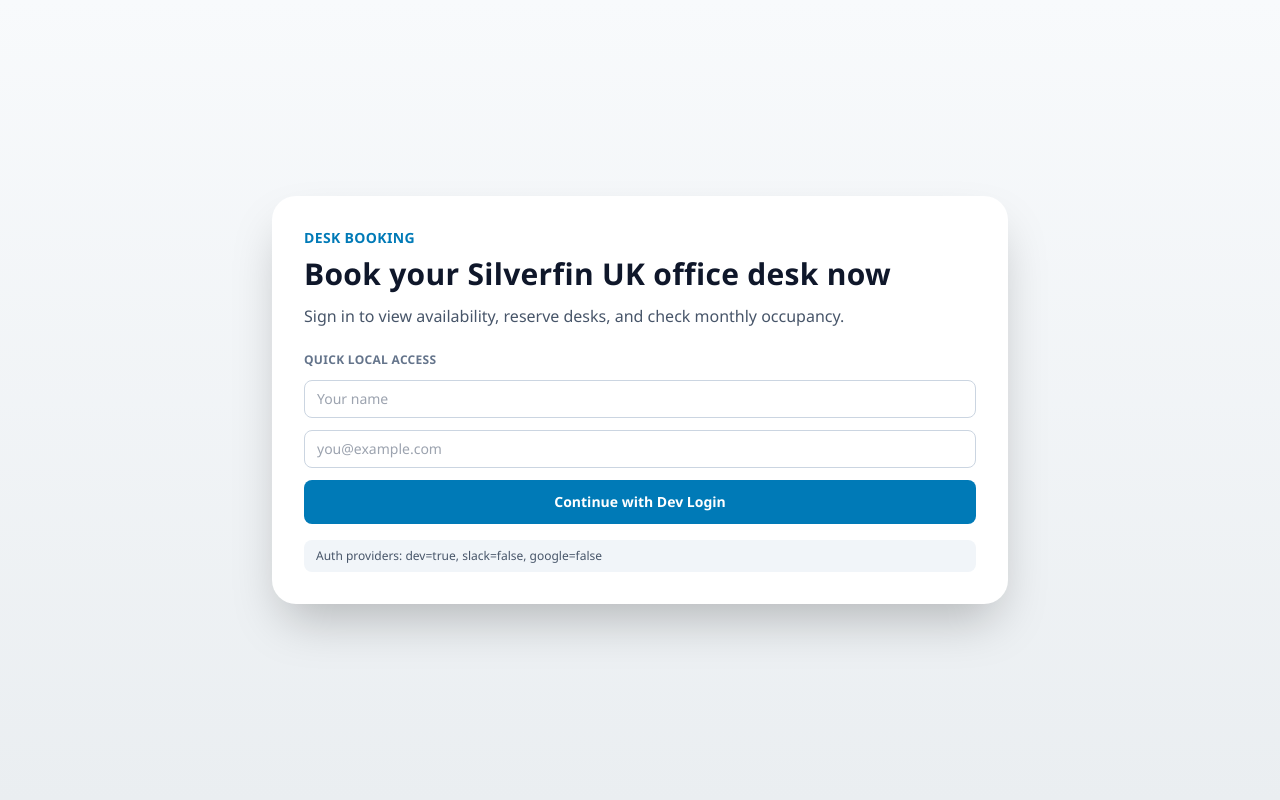
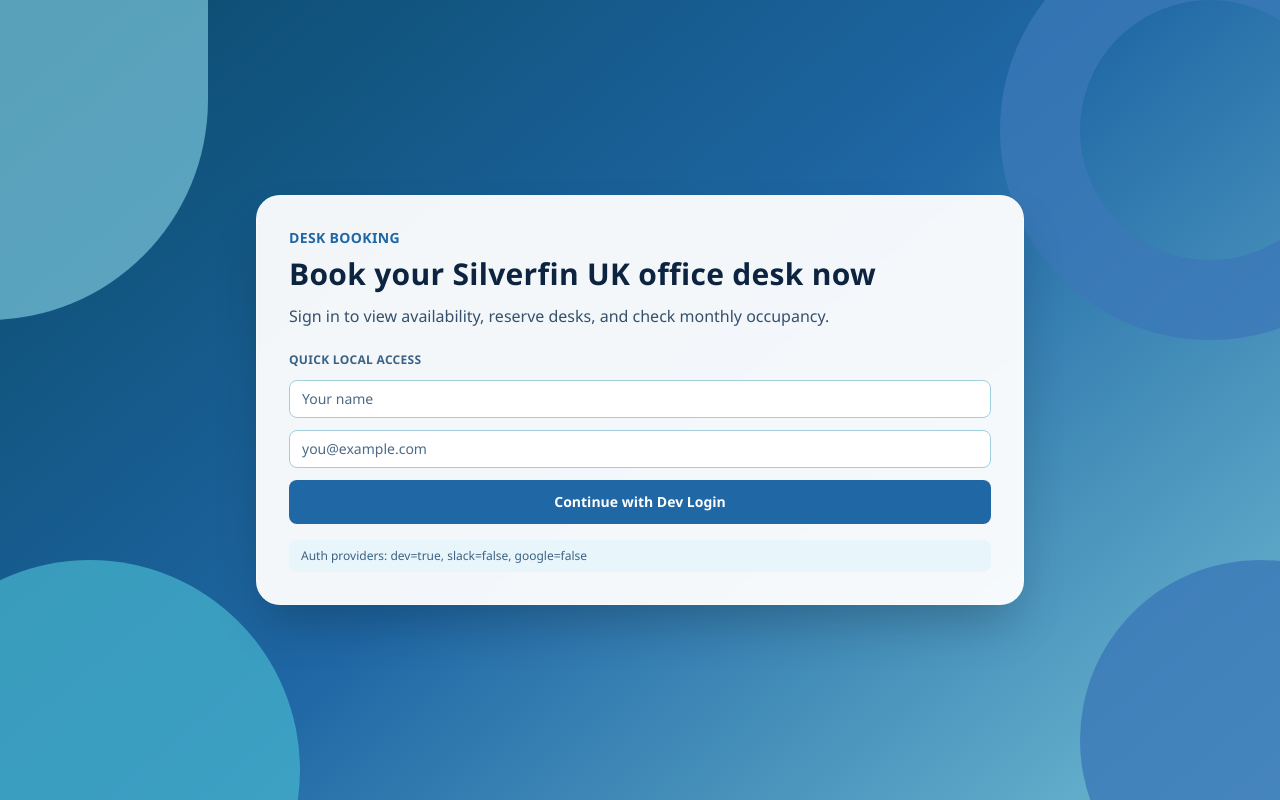
Before and after one commit to jackvoller/desk_booking, a React (Vite) app in the folder client/: page / in a window 1280 px wide. Built offline with nearby package versions, Linux system fonts and the light colour scheme; no server answers.

Commit message:
Update login screen branding

```diff
--- a/client/src/App.jsx
+++ b/client/src/App.jsx
@@ -304,24 +304,32 @@
 
   if (!user) {
     return (
-      <main className="mx-auto flex min-h-screen w-full max-w-3xl items-center px-4">
-        <section className="w-full rounded-3xl bg-white p-8 shadow-2xl">
-          <p className="text-sm font-semibold uppercase tracking-wide text-[#007AB7]">Desk Booking</p>
-          <h1 className="mt-2 text-3xl font-bold text-slate-900">Book your Silverfin UK office desk now</h1>
-          <p className="mt-3 text-slate-600">
+      <main className="relative flex min-h-screen w-full items-center justify-center overflow-hidden bg-[#0A4A6A] px-4 py-8">
+        <div className="pointer-events-none absolute inset-0">
+          <div className="absolute inset-0 bg-[linear-gradient(140deg,#0A4A6A_0%,#1F67A5_50%,#70BCD2_100%)]" />
+          <div className="absolute -left-28 top-0 h-80 w-80 rounded-br-[220px] bg-[#73BED4]/75" />
+          <div className="absolute right-[-140px] top-[-80px] h-[420px] w-[420px] rounded-full border-[80px] border-[#3B79B8]/80" />
+          <div className="absolute bottom-[-180px] left-[-120px] h-[420px] w-[420px] rounded-full bg-[#44B2CC]/75" />
+          <div className="absolute bottom-[-120px] right-[-160px] h-[360px] w-[360px] rounded-full bg-[#3B79B8]/80" />
+        </div>
+
+        <section className="relative z-10 w-full max-w-3xl rounded-3xl border border-white/45 bg-white/95 p-8 shadow-2xl backdrop-blur-sm">
+          <p className="text-sm font-semibold uppercase tracking-wide text-[#1F67A5]">Desk Booking</p>
+          <h1 className="mt-2 text-3xl font-bold text-[#0D2440]">Book your Silverfin UK office desk now</h1>
+          <p className="mt-3 text-[#35506B]">
             Sign in to view availability, reserve desks, and check monthly occupancy.
           </p>
           {error && <p className="mt-4 rounded-lg bg-red-100 px-3 py-2 text-sm text-red-700">{error}</p>}
 
           {authProviders.devLogin ? (
             <form className="mt-6 space-y-3" onSubmit={handleDevLogin}>
-              <p className="text-xs font-semibold uppercase tracking-wide text-slate-500">Quick local access</p>
+              <p className="text-xs font-semibold uppercase tracking-wide text-[#3C6283]">Quick local access</p>
               <input
                 type="text"
                 placeholder="Your name"
                 value={devUsername}
                 onChange={(event) => setDevUsername(event.target.value)}
-                className="w-full rounded-lg border border-slate-300 px-3 py-2 text-sm"
+                className="w-full rounded-lg border border-[#9FCFDD] bg-white px-3 py-2 text-sm text-[#0D2440] placeholder:text-[#4C6A85] focus:border-[#1F67A5] focus:outline-none focus:ring-2 focus:ring-[#70BCD2]/40"
                 maxLength={80}
               />
               <input
@@ -329,11 +337,11 @@
                 placeholder="you@example.com"
                 value={devEmail}
                 onChange={(event) => setDevEmail(event.target.value)}
-                className="w-full rounded-lg border border-slate-300 px-3 py-2 text-sm"
+                className="w-full rounded-lg border border-[#9FCFDD] bg-white px-3 py-2 text-sm text-[#0D2440] placeholder:text-[#4C6A85] focus:border-[#1F67A5] focus:outline-none focus:ring-2 focus:ring-[#70BCD2]/40"
               />
               <button
                 type="submit"
-                className="w-full rounded-lg bg-[#007AB7] px-5 py-3 text-sm font-semibold text-white transition hover:bg-[#04588C] disabled:cursor-not-allowed disabled:opacity-60"
+                className="w-full rounded-lg bg-[#1F67A5] px-5 py-3 text-sm font-semibold text-white transition hover:bg-[#0A4A6A] disabled:cursor-not-allowed disabled:opacity-60"
                 disabled={isDevLoggingIn}
               >
                 {isDevLoggingIn ? 'Signing in...' : 'Continue with Dev Login'}
@@ -341,12 +349,12 @@
             </form>
           ) : null}
 
-          {authProviders.devLogin && authProviders.slack ? <div className="my-5 h-px w-full bg-slate-200" /> : null}
+          {authProviders.devLogin && authProviders.slack ? <div className="my-5 h-px w-full bg-[#B6D8E4]" /> : null}
 
           {authProviders.slack ? (
             <button
               type="button"
-              className="w-full rounded-lg border border-slate-300 px-5 py-3 text-sm font-semibold text-slate-700 transition hover:bg-slate-50"
+              className="w-full rounded-lg border border-[#1F67A5] bg-white px-5 py-3 text-sm font-semibold text-[#1F67A5] transition hover:bg-[#E8F5FA]"
               onClick={api.loginWithSlack}
             >
               Sign in with Slack
@@ -358,7 +366,7 @@
           ) : null}
 
           {showAuthProviderDebug ? (
-            <p className="mt-4 rounded-lg bg-slate-100 px-3 py-2 text-xs font-medium text-slate-600">
+            <p className="mt-4 rounded-lg bg-[#E8F5FA] px-3 py-2 text-xs font-medium text-[#3C6283]">
               Auth providers: dev={String(authProviders.devLogin)}, slack={String(authProviders.slack)}, google=
               {String(authProviders.google)}
             </p>
```
